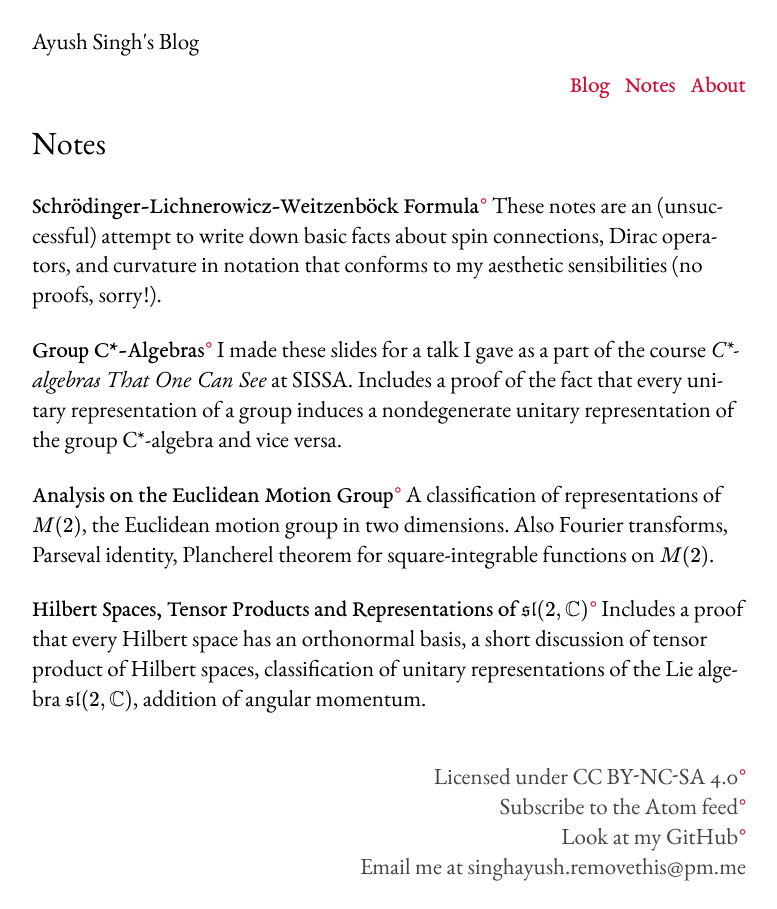
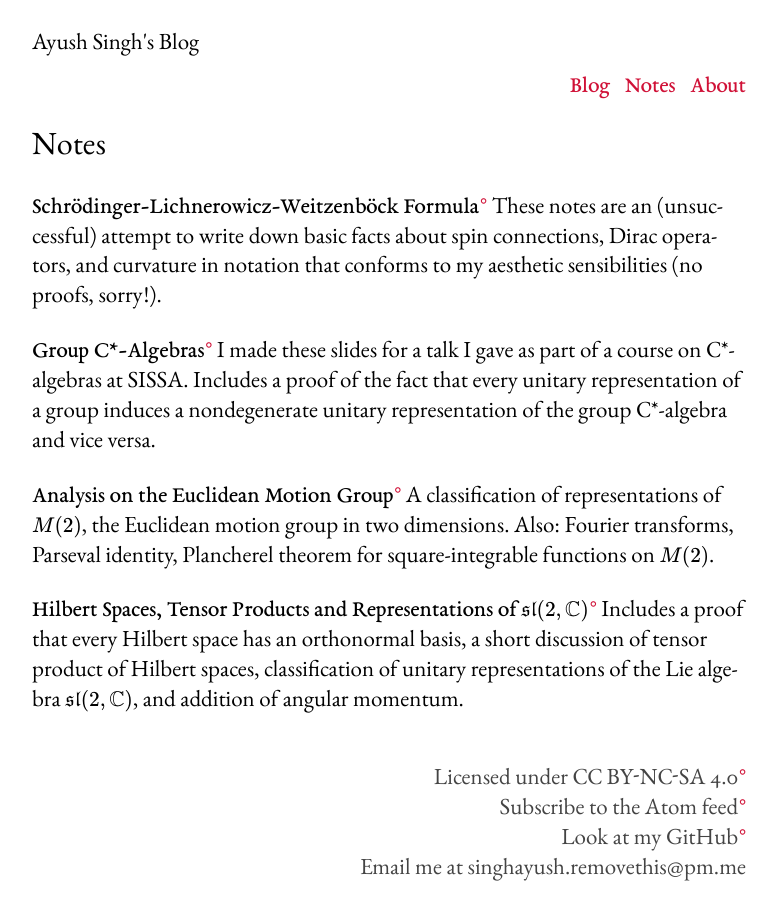
Before and after one commit to LeonardoGoller/LeonardoGoller.github.io, a Jekyll site: the page built from notes.markdown, in a window 1280 px wide. Shown: the whole page, without its empty margins (251-1028 px from the left). Built offline with Jekyll 4.4.1, drawn with Linux system fonts in a browser that asks for light colours; formulas are drawn with MathJax 3.

Commit message:
phrasing

```diff
--- a/notes.markdown
+++ b/notes.markdown
@@ -12,14 +12,14 @@ Dirac operators, and curvature in notation that conforms to my aesthetic
 sensibilities (no proofs, sorry!).
 
 [__Group C\*-Algebras__](/assets/files/notes/group_cstar_algebras.pdf)
-I made these slides for a talk I gave as a part of the course
-_C\*-algebras That One Can See_ at SISSA. Includes a proof of
+I made these slides for a talk I gave as part of a course on
+C\*-algebras at SISSA. Includes a proof of
 the fact that every unitary representation of a group induces a nondegenerate
 unitary representation of the group C\*-algebra and vice versa.
 
 [__Analysis on the Euclidean Motion
 Group__](/assets/files/notes/analysis_on_the_euclidean_motion_group.pdf) A classification of
-representations of $$M(2)$$, the Euclidean motion group in two dimensions. Also Fourier
+representations of $$M(2)$$, the Euclidean motion group in two dimensions. Also: Fourier
 transforms, Parseval identity, Plancherel theorem for square-integrable
 functions on $$M(2)$$.
 
@@ -27,5 +27,5 @@ functions on $$M(2)$$.
 C)$$__](/assets/files/notes/hilbert_spaces_tensor_products_and_representations_of_sl(2,C).pdf)
 Includes a proof that every Hilbert space has an orthonormal basis, a short
 discussion of tensor product of Hilbert spaces, classification of unitary
-representations of the Lie algebra $$\mathfrak{sl}(2, \mathbb C)$$, addition of
+representations of the Lie algebra $$\mathfrak{sl}(2, \mathbb C)$$, and addition of
 angular momentum.
```
